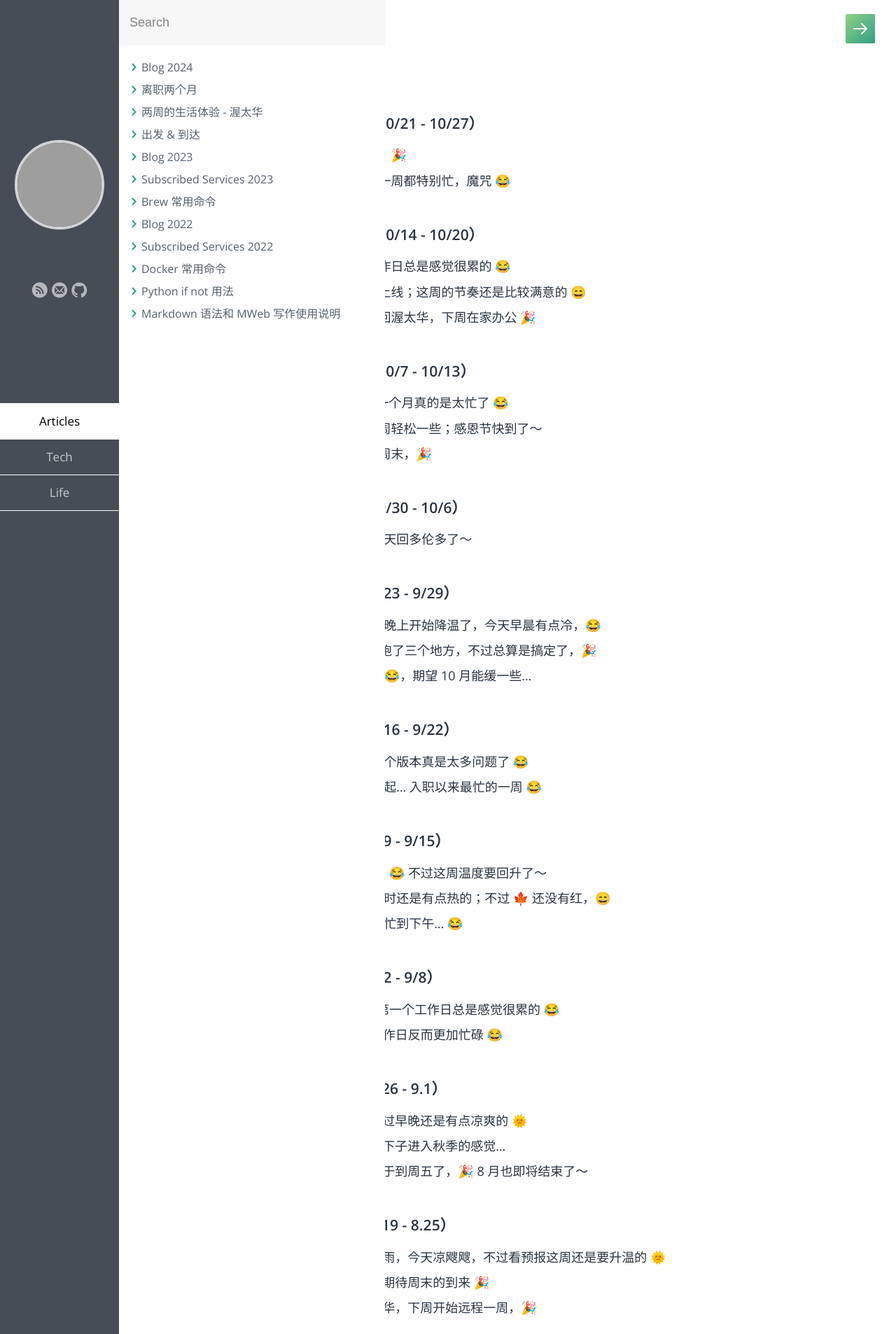
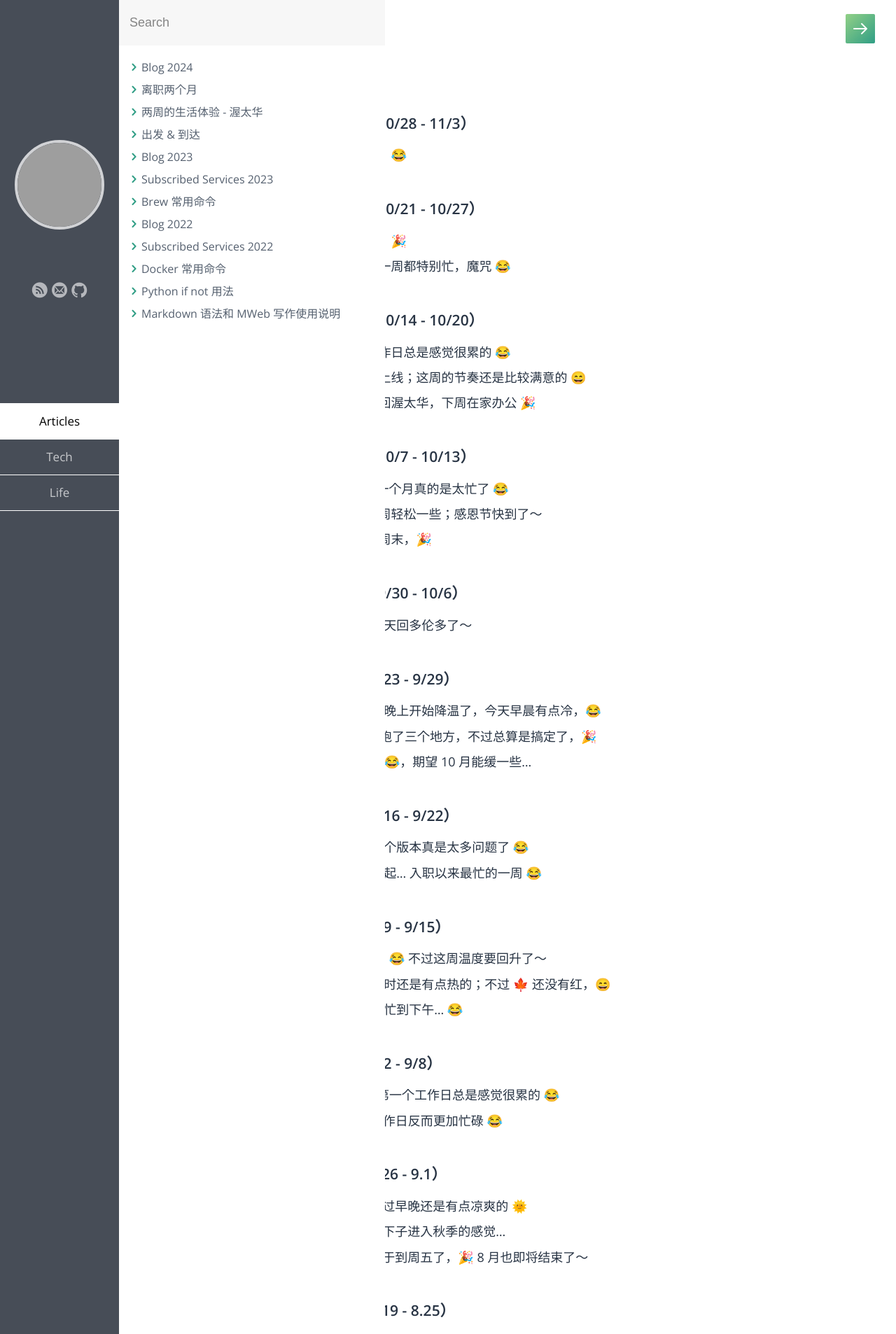
Before and after one commit to samxupeiran/samxupeiran.github.io, a Jekyll site: the page built from _posts/life/2024-01-02-my-blog.md, in a window 1280 px wide. Shown: the top 1906 px of the page at 70% size. Built offline with Jekyll 4.4.1, drawn with Linux system fonts in a browser that asks for light colours; some web fonts are replaced; some of the changed text lies outside the part shown; grey boxes are pictures that could not be loaded.

Commit message:
feat: add weekly blog 10/28

```diff
--- a/_posts/life/2024-01-02-my-blog.md
+++ b/_posts/life/2024-01-02-my-blog.md
@@ -5,6 +5,9 @@ category: Life
 tags: Blog
 ---
 
+
+- ### 2024 年 11 月 第 1 周（10/28 - 11/3）
+     - 10/28 周一真的是各种懵，😂
 
 - ### 2024 年 10 月 第 4 周（10/21 - 10/27）
      - 10/21 这周在渥太华远程，🎉
```
